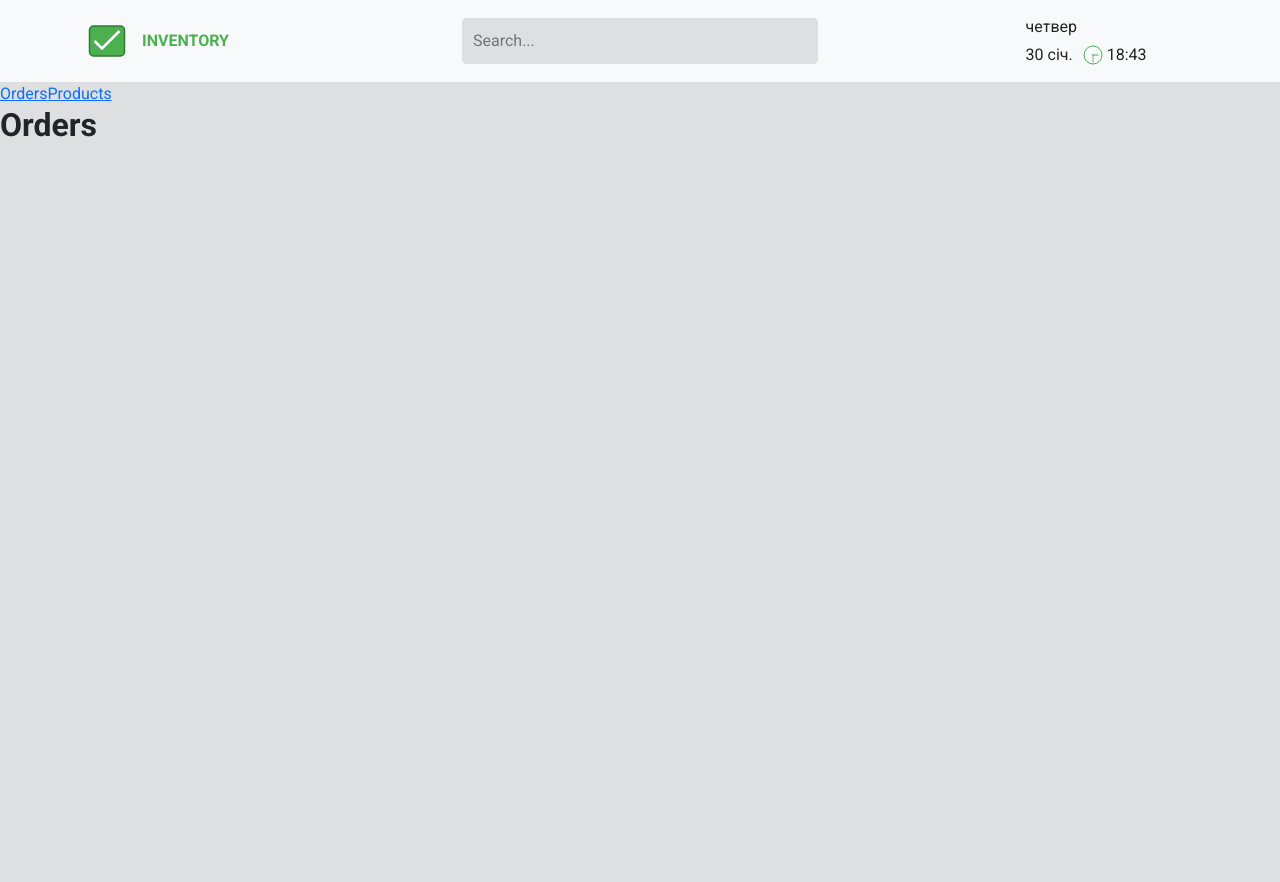
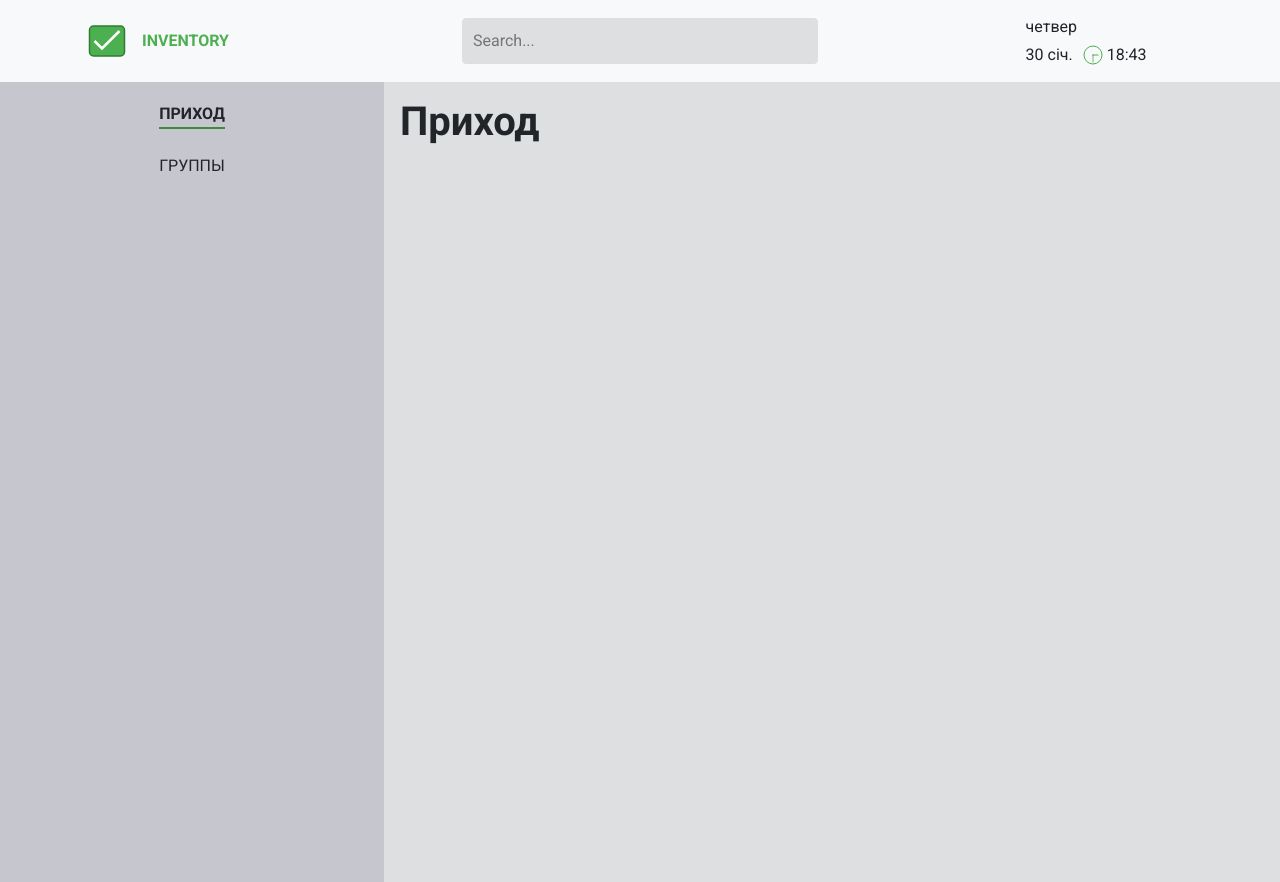
Before and after one commit to igorkoval50/dzencode-test, a React (Vite) app: page /orders in a window 1280 px wide. Before the commit the page ends 800 px from the top, so only its background shows below. Built offline with nearby package versions, Linux system fonts and the light colour scheme.

Commit message:
add styles for navigation

```diff
--- a/src/components/NavigationMenu.jsx
+++ b/src/components/NavigationMenu.jsx
@@ -1,17 +1,32 @@
 import { BrowserRouter as Router, NavLink } from "react-router-dom";
 import AnimatedRoutes from "./AnimatedRoutes";
+import "bootstrap/dist/css/bootstrap.min.css"; // Import Bootstrap styles
 
 const NavigationMenu = () => (
     <Router>
-        <nav>
-            <NavLink to="/orders" className={({ isActive }) => isActive ? "active" : ""}>
-                Orders
-            </NavLink>
-            <NavLink to="/products" className={({ isActive }) => isActive ? "active" : ""}>
-                Products
-            </NavLink>
-        </nav>
-        <AnimatedRoutes />
+        <div className="d-flex">
+            {/* Sidebar */}
+            <div className="bg-sidebar text-white p-3">
+                <nav>
+                    <NavLink
+                        to="/orders"
+                        className={({ isActive }) => isActive ? "nav-link active" : "nav-link"}>
+                        <span>Приход</span>
+                    </NavLink>
+
+                    <NavLink
+                        to="/products"
+                        className={({ isActive }) => isActive ? "nav-link active" : "nav-link"}>
+                       <span>Группы</span>
+                    </NavLink>
+                </nav>
+            </div>
+
+            {/* Main Content */}
+            <div className="flex-grow-1 p-3">
+                <AnimatedRoutes />
+            </div>
+        </div>
     </Router>
 );
 
--- a/src/components/Orders.jsx
+++ b/src/components/Orders.jsx
@@ -1,5 +1,5 @@
 const Orders = () => (
-    <h2>Orders</h2>
+    <h1>Приход</h1>
 );
 
 export default Orders;
--- a/src/components/Products.jsx
+++ b/src/components/Products.jsx
@@ -1,5 +1,5 @@
 const Products = () => (
-    <h2>Products</h2>
+    <h1>Группы</h1>
 );
 
 export default Products;
--- a/src/scss/base.scss
+++ b/src/scss/base.scss
@@ -11,6 +11,6 @@
 
 /* Component */
 @import "component/top-menu";
-@import "component/sidebar";
+@import "component/navigation-menu";
 @import "component/orders";
 @import "component/products";
--- /dev/null
+++ b/src/scss/component/navigation-menu.scss
@@ -0,0 +1,29 @@
+.bg-sidebar {
+  background: $background-sidebar;
+  min-width: 250px;
+  width: 30%;
+  height: 100vh;
+
+  .nav-link {
+    color: $text-color;
+    text-transform: uppercase;
+    text-align: center;
+    padding: 4px 0;
+
+    &:not(:first-child) {
+      margin-top: 20px;
+    }
+
+    span {
+      padding-bottom: 4px;
+    }
+
+    &.active {
+      font-weight: 700;
+
+      span {
+        border-bottom: 2px solid $green-dark;
+      }
+    }
+  }
+}
--- a/src/scss/layout/color.scss
+++ b/src/scss/layout/color.scss
@@ -10,5 +10,6 @@ $red-dark: #D32F2F;      /* Dark red */
 /* Optional: Other useful colors */
 $primary-color: #007bff; /* Primary blue */
 $background-color: #dddfe1; /* Gray */
+$background-sidebar: #c6c6cf; /* Gray */
 $background-light: #f8f9fa; /* Light background */
 $text-color: #212529;    /* Dark text */
```
Also changed, not shown: src/scss/component/sidebar.scss (deleted).
